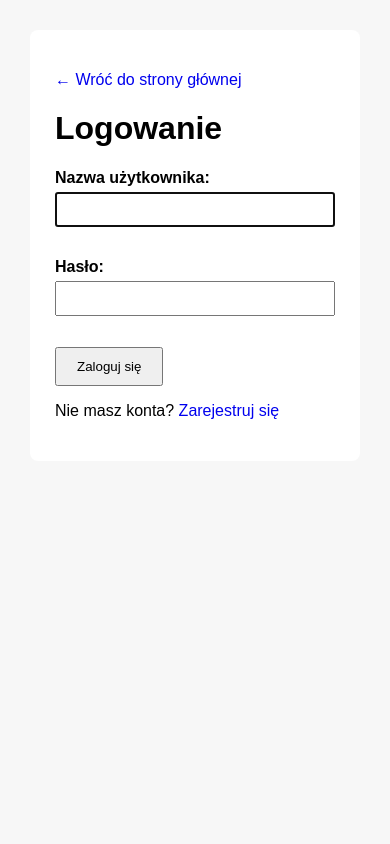
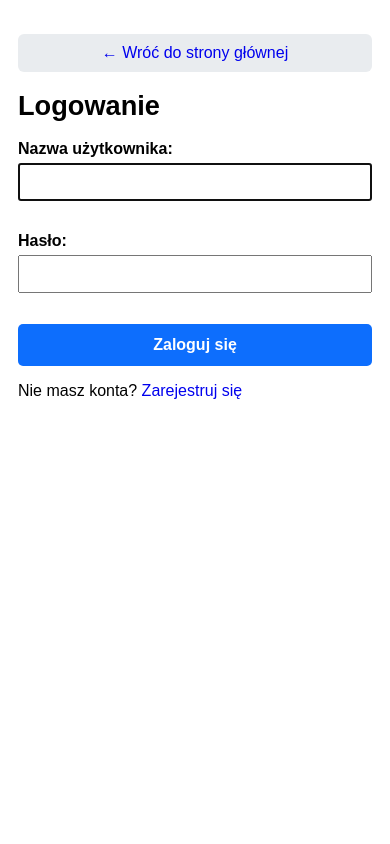
Before and after one commit to Stazus/projekt_django, a Django app: page /logowanie/ in a window 390 px wide. Run offline with Django 5.2, Linux system fonts and the light colour scheme; parts of the project's set-up code (start-up, migrations or seed data) failed here and were passed over.

Commit message:
Dodano responsywność logowania i rejestracji

```diff
--- a/firmy_django/templates/firmy_django/logowanie.html
+++ b/firmy_django/templates/firmy_django/logowanie.html
@@ -2,6 +2,7 @@
 <html lang="pl">
 <head>
     <meta charset="UTF-8">
+    <meta name="viewport" content="width=device-width, initial-scale=1.0">
     <title>Logowanie</title>
 
     <style>
@@ -43,6 +44,68 @@
         a {
             text-decoration: none;
         }
+
+
+        * {
+            box-sizing: border-box;
+        }
+
+        h1 {
+            overflow-wrap: anywhere;
+        }
+
+        button {
+            border: 0;
+            border-radius: 5px;
+            background: #0d6efd;
+            color: white;
+            font-weight: bold;
+            cursor: pointer;
+        }
+
+        .errorlist,
+        .error,
+        .helptext {
+            overflow-wrap: anywhere;
+        }
+
+        @media (max-width: 700px) {
+            body {
+                margin: 0;
+            }
+
+            .container {
+                width: 100%;
+                min-height: 100vh;
+                max-width: none;
+                padding: 18px;
+                border-radius: 0;
+            }
+
+            h1 {
+                font-size: 1.7rem;
+            }
+
+            input,
+            button {
+                font-size: 16px;
+            }
+
+            button {
+                width: 100%;
+                padding: 12px;
+            }
+
+            .back-link {
+                display: block;
+                width: 100%;
+                padding: 10px;
+                text-align: center;
+                background: #e9ecef;
+                border-radius: 6px;
+            }
+        }
+
     </style>
 </head>
 <body>
@@ -50,7 +113,7 @@
 <div class="container">
 
     <p>
-        <a href="{% url 'home' %}">← Wróć do strony głównej</a>
+        <a href="{% url 'home' %}" class="back-link">← Wróć do strony głównej</a>
     </p>
 
     <h1>Logowanie</h1>
```
Also changed, not shown: firmy_django/templates/firmy_django/rejestracja.html (+64 -1 lines).
